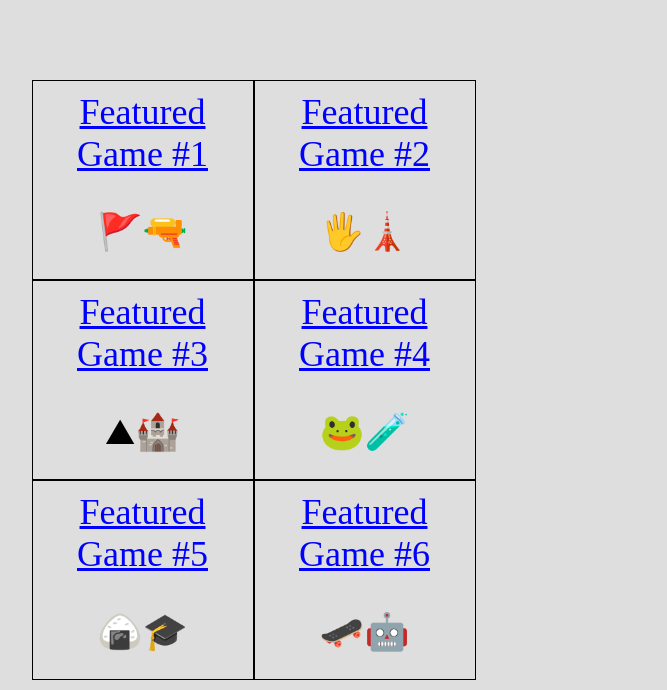
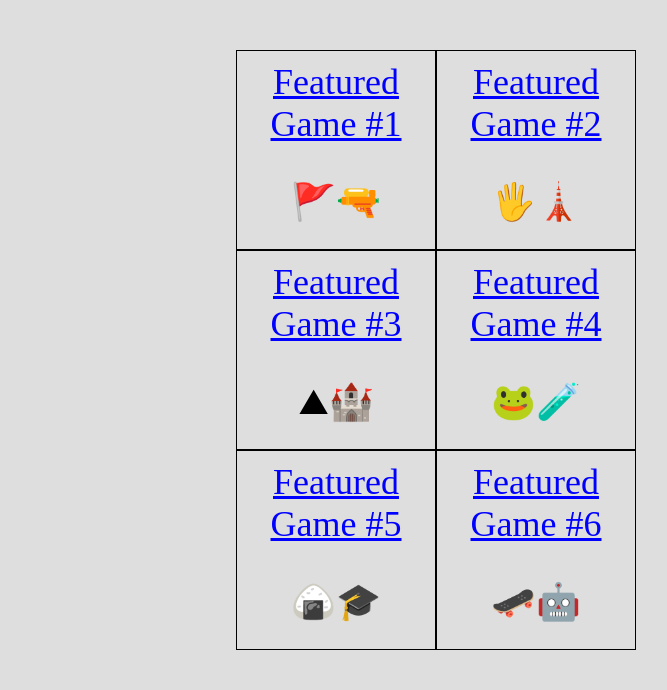
Before and after one commit to MasterMilkX/bmo_game_feature_exp, a plain HTML site: page index.html in a window 1280 px wide. Shown: the whole page, without its empty margins (204-871 px from the left). Drawn offline with Linux system fonts and the light colour scheme.

Commit message:
fix hub alignment

```diff
--- a/index.html
+++ b/index.html
@@ -7,14 +7,14 @@
                 text-align: center;
             }
             #container{
-                /* width:400px;
+                width:400px;
                 margin-left:auto;
                 margin-right:auto;
                 margin-top:50px;
                 padding-left: 0;
 				padding-right: 0;
                 display: table;
-                text-align: center; */
+                text-align: center;
             }
             .row{
                 display:table-row;
@@ -40,8 +40,8 @@
         </style>
     </head>
     <body>
-        <div style="margin-left:18%;margin-top:5em;">
-            <div id="'container">
+        <div>
+            <div id="container">
                 <div class="row">
                     <div class="cell">
                         <a href="https://forms.gle/W9arFHnv1U2N7wEe9">Featured Game #1</a>
```
